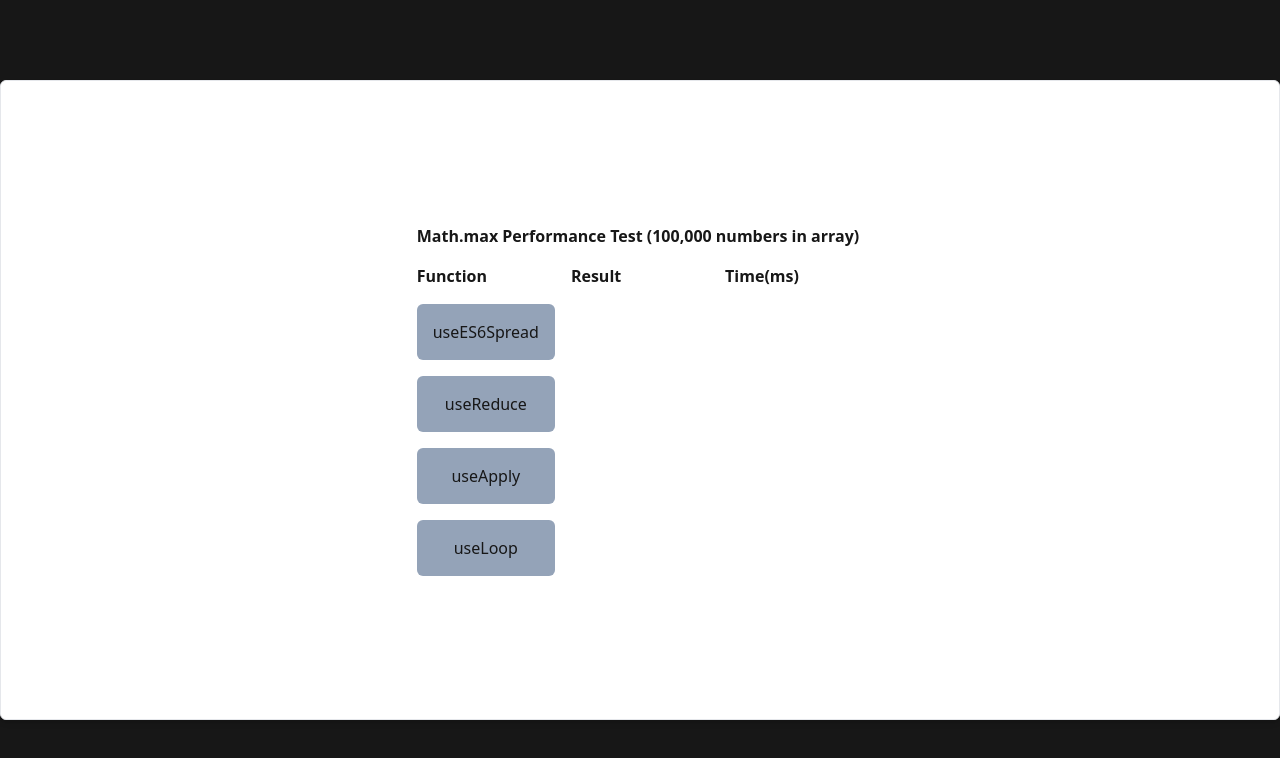
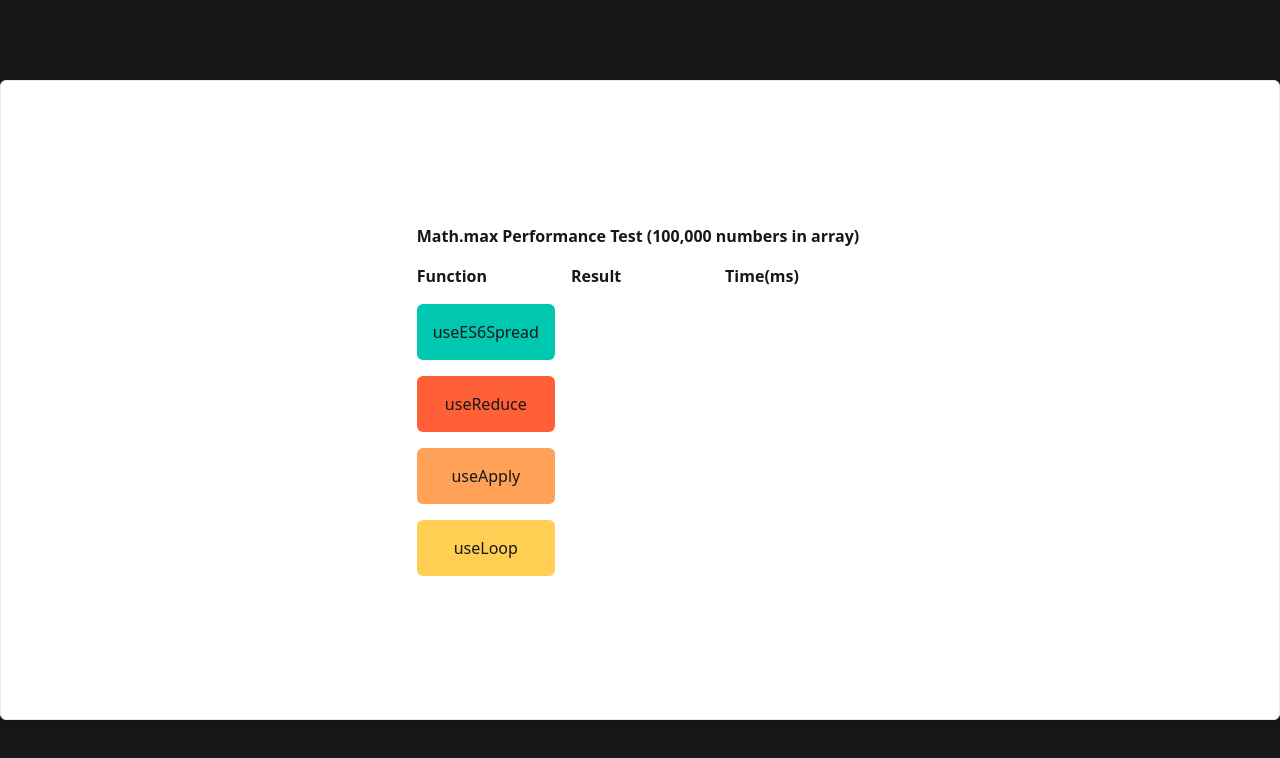
Before and after one commit to skuntawat/side-quest, a Next.js app: page /math-performance in a window 1280 px wide. Shown: the top 758 px of the page. Built offline with nearby package versions, Linux system fonts and the light colour scheme.

Commit message:
add math perf colors

```diff
--- a/app/(quests)/(js)/math-performance/page.tsx
+++ b/app/(quests)/(js)/math-performance/page.tsx
@@ -71,19 +71,19 @@ export default function Page() {
             <div className="font-semibold">Result</div>
             <div className="font-semibold">Time(ms)</div>
 
-            <button onClick={() => withPerformance(useES6Spread)} className='p-4 bg-slate-400 rounded-md'>useES6Spread</button>
+            <button onClick={() => withPerformance(useES6Spread)} className='p-4 bg-[#00c7b0] rounded-md'>useES6Spread</button>
             <div>{performance?.useES6Spread?.result}</div>
             <div>{performance?.useES6Spread?.time}</div>
 
-            <button onClick={() => withPerformance(useReduce)} className='p-4 bg-slate-400 rounded-md'>useReduce</button>
+            <button onClick={() => withPerformance(useReduce)} className='p-4 bg-[#ff6038] rounded-md'>useReduce</button>
             <div>{performance?.useReduce?.result}</div>
             <div>{performance?.useReduce?.time}</div>
 
-            <button onClick={() => withPerformance(useApply)} className='p-4 bg-slate-400 rounded-md'>useApply</button>
+            <button onClick={() => withPerformance(useApply)} className='p-4 bg-[#ffa257] rounded-md'>useApply</button>
             <div>{performance?.useApply?.result}</div>
             <div>{performance?.useApply?.time}</div>
 
-            <button onClick={() => withPerformance(useLoop)} className='p-4 bg-slate-400 rounded-md'>useLoop</button>
+            <button onClick={() => withPerformance(useLoop)} className='p-4 bg-[#ffce52] rounded-md'>useLoop</button>
             <div>{performance?.useLoop?.result}</div>
             <div>{performance?.useLoop?.time}</div>
 
```
